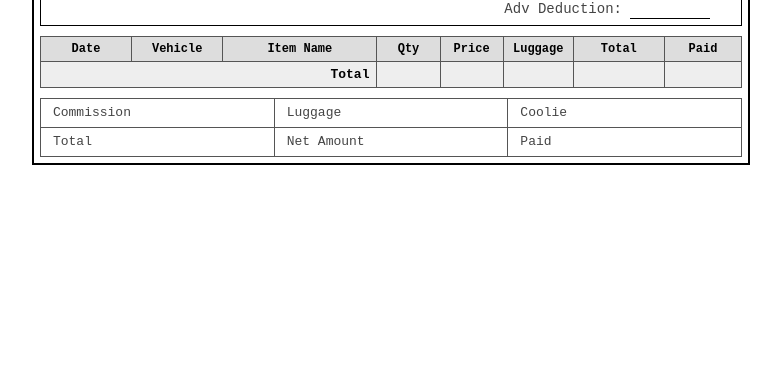
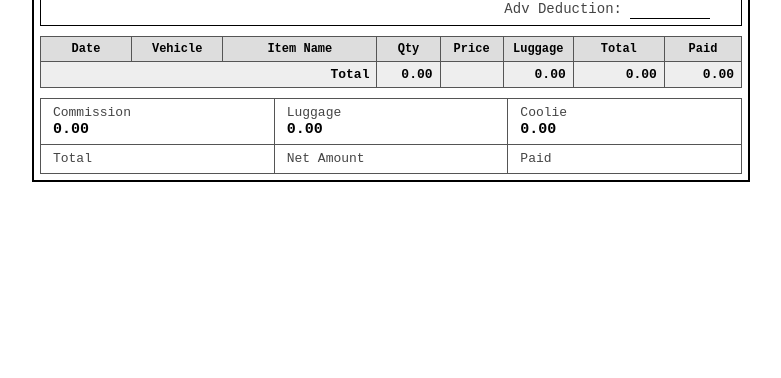
Before and after one commit to beeiai/Flower-Vendor-Saas, a Python web app: template backend/templates/ledger_report.html in a window 1280 px wide. Shown: the part 233-611 px from the top of the page, without its empty margins (249-1030 px from the left). Run offline with Jinja, Linux system fonts and the light colour scheme; the template is opened without the code that fills it, so the values that code supplies are empty.

Commit message:
report fixed 4

```diff
--- a/backend/templates/ledger_report.html
+++ b/backend/templates/ledger_report.html
@@ -147,7 +147,7 @@
     </div>
     <div class="shop-info">
       <div class="shop-name">SREE KRISHNA FLOWER STALL</div>
-      <div class="shop-sub">Prop. K.C.N & SONS; <span style="font-size:17px;font-weight:900;">S.K.F.S</span></div>
+      <div class="shop-sub">Prop. K.C.N & SONS; <span style="font-size:17px;font-weight:900;"></span></div>
       <div class="shop-sub"><strong>FLOWER MERCHANTS</strong></div>
       <div class="shop-address">Shop No: B-32, S.K.R Market, Bangalore-560002</div>
     </div>
@@ -220,23 +220,23 @@
       <tr>
         <td style="text-align:center;">{{ row.date }}</td>
         <td style="text-align:center;">{{ row.vehicle }}</td>
-        <td style="text-align:left;">{{ row.product_name }}</td>
-        <td style="text-align:right;">{{ row.qty }}</td>
-        <td style="text-align:right;">{{ row.rate }}</td>
-        <td style="text-align:right;">{{ row.luggage }}</td>
-        <td style="text-align:right;">{{ row.gross }}</td>
-        <td style="text-align:right;">{{ row.paid }}</td>
+        <td style="text-align:left;">{{ row.product_name | default(row.item_name) | default(row.item) }}</td>
+        <td style="text-align:right;">{{ row.qty | default(row.quantity) | default('0') }}</td>
+        <td style="text-align:right;">{{ row.rate | default(row.price) | default('0') }}</td>
+        <td style="text-align:right;">{{ row.luggage | default(row.luggage_total) | default('0.00') }}</td>
+        <td style="text-align:right;">{{ row.gross | default(row.total) | default(row.amount) | default('0.00') }}</td>
+        <td style="text-align:right;">{{ row.paid | default(row.paid_amount) | default('0.00') }}</td>
       </tr>
       {% endfor %}
     </tbody>
     <tfoot>
       <tr>
         <td colspan="3" style="text-align:right;">Total</td>
-        <td style="text-align:right;">{{ totals.qty }}</td>
+        <td style="text-align:right;">{{ totals.qty | default(totals.total_qty) | default('0.00') }}</td>
         <td></td>
-        <td style="text-align:right;">{{ totals.luggage }}</td>
-        <td style="text-align:right;">{{ totals.gross_total }}</td>
-        <td style="text-align:right;">{{ totals.paid_total }}</td>
+        <td style="text-align:right;">{{ totals.luggage | default(totals.luggage_total) | default('0.00') }}</td>
+        <td style="text-align:right;">{{ totals.gross_total | default(totals.total_amount) | default('0.00') }}</td>
+        <td style="text-align:right;">{{ totals.paid_total | default(totals.paid_amount) | default('0.00') }}</td>
       </tr>
     </tfoot>
   </table>
@@ -246,15 +246,15 @@
     <div class="summary-row">
       <div class="summary-cell">
         <span class="s-label">Commission</span>
-        <span class="s-value">{{ totals.commission_total }}</span>
+        <span class="s-value">{{ totals.commission_total | default(totals.commission) | default('0.00') }}</span>
       </div>
       <div class="summary-cell">
         <span class="s-label">Luggage</span>
-        <span class="s-value">{{ totals.luggage }}</span>
+        <span class="s-value">{{ totals.luggage | default(totals.luggage_total) | default('0.00') }}</span>
       </div>
       <div class="summary-cell">
         <span class="s-label">Coolie</span>
-        <span class="s-value">{{ totals.coolie }}</span>
+        <span class="s-value">{{ totals.coolie | default(totals.coolie_total) | default('0.00') }}</span>
       </div>
     </div>
     <div class="summary-row">
@@ -278,15 +278,21 @@
 
 <!-- Print Button (hidden when printing) -->
 <div class="no-print" style="text-align:center; margin:20px 0;">
-  <button onclick="window.print()" style="padding:10px 30px; font-size:14px; background-color:#4CAF50; color:white; border:none; border-radius:5px; cursor:pointer; font-weight:bold;">
+  <button onclick="window.__printed = true; window.print();" style="padding:10px 30px; font-size:14px; background-color:#4CAF50; color:white; border:none; border-radius:5px; cursor:pointer; font-weight:bold;">
     🖨️ Print Report
   </button>
 </div>
 
 <script>
-  window.addEventListener('load', function() {
-    setTimeout(function() { window.print(); }, 500);
-  });
+  (function(){
+    if (window.__ledger_auto_print_installed) return;
+    window.__ledger_auto_print_installed = true;
+    window.addEventListener('load', function() {
+      setTimeout(function() {
+        if (!window.__printed) { window.__printed = true; window.print(); }
+      }, 500);
+    });
+  })();
 </script>
 </body>
 </html>
```
Also changed, not shown: backend/app/routes/docx_print_templates.py (+34 -30 lines), backend/app/services/print_service.py (+36 -32 lines).
